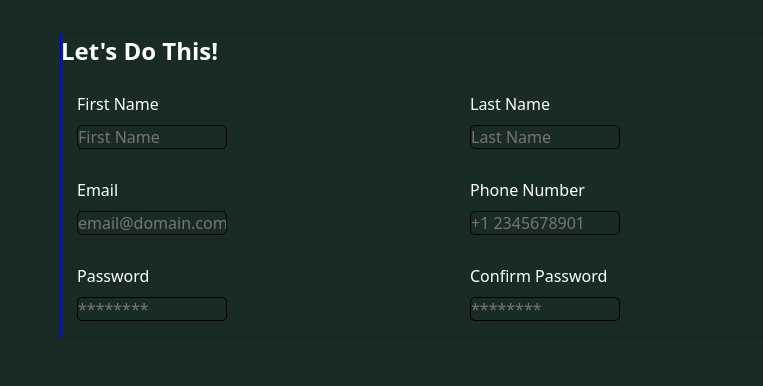
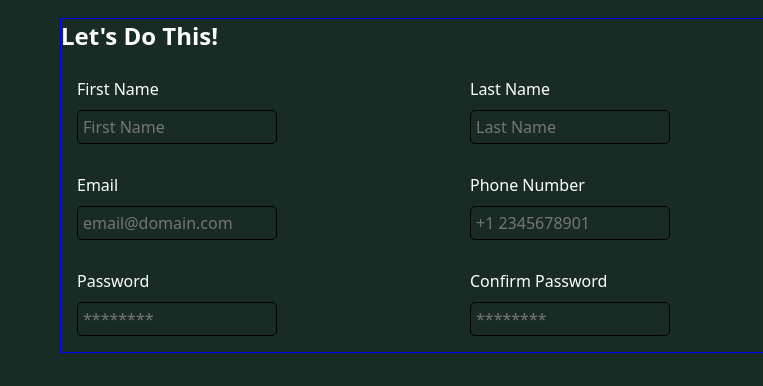
Before and after one commit to Hussain-Javed-K213584/01-Sign-up-form-odinproject, a plain HTML site: page index.html in a window 1280 px wide. Shown: the part 286-672 px from the top of the page, 517-1280 px from the left. Drawn offline with Linux system fonts and the light colour scheme.

Commit message:
Some styling

```diff
--- a/index.html
+++ b/index.html
@@ -21,32 +21,32 @@
                 <form action="#" method="post">
                     <div>
                         <label for="first_name">First Name</label>
-                        <input type="text" id="first_name" placeholder="First Name">
+                        <input type="text" id="first_name" placeholder="First Name" autocomplete="off">
                     </div>
 
                     <div>
                         <label for="last_name">Last Name</label>
-                        <input type="text" id="last_name" placeholder="Last Name">
+                        <input type="text" id="last_name" placeholder="Last Name" autocomplete="off">
                     </div>
 
                     <div>
                         <label for="user_email">Email</label>
-                        <input type="email" id="user_email" placeholder="email@domain.com">
+                        <input type="email" id="user_email" placeholder="email@domain.com" autocomplete="off">
                     </div>
 
                     <div>
                         <label for="phone_num">Phone Number</label>
-                        <input type="number" id="phone_num" placeholder="+1 2345678901">
+                        <input type="text" id="phone_num" placeholder="+1 2345678901" autocomplete="off">
                     </div>
 
                     <div>
                         <label for="user_password">Password</label>
-                        <input type="password" id="user_password" placeholder="********">
+                        <input type="password" id="user_password" placeholder="********" autocomplete="off">
                     </div>
 
                     <div>
                         <label for="user_confirm_password">Confirm Password</label>
-                        <input type="password" id="user_confirm_password" placeholder="********">
+                        <input type="password" id="user_confirm_password" placeholder="********" autocomplete="off">
                     </div>
                 </form>
             </div>
--- a/styles.css
+++ b/styles.css
@@ -2,6 +2,10 @@
     box-sizing: border-box;
     padding: 0;
     margin: 0;
+}
+
+input{
+    border: 0;
 }
 
 button,
@@ -16,7 +20,7 @@ input,
 textarea,
 select,
 button {
-  width: 150px;
+  width: 200px;
   padding: 0;
   margin: 0;
   box-sizing: border-box;
@@ -27,6 +31,7 @@ input, label{
     margin-top: 10px;
 }
 
+
 label{
     color: white;
 }
@@ -34,7 +39,17 @@ label{
 input{
     background-color: #182C25;
     border: 1px solid black;
+    outline: none;
     border-radius: 5px;
+    padding: 5px;
+    color: white;
+    -webkit-transition: 0.5s;
+    transition: 0.5s;
+}
+
+input:focus-within{
+    border: 1px solid lightgreen;
+    box-shadow: 0px 5px 10px 0px black;
 }
 
 h2{
```
